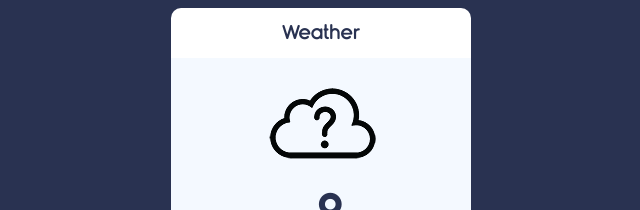
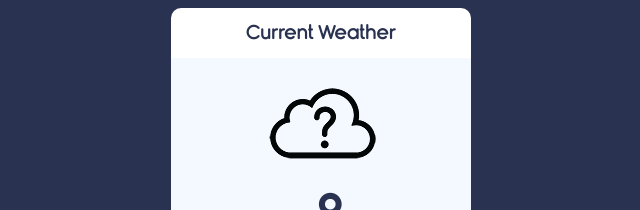
Before and after one commit to PatrickStarliper/weather, a plain HTML site: page index.html in a window 1280 px wide. Shown: the top 210 px of the page, 319-959 px from the left. Drawn offline with Linux system fonts and the light colour scheme.

Commit message:
Update index.html

```diff
--- a/index.html
+++ b/index.html
@@ -10,7 +10,7 @@
 
     <div class="container">
         <div class="app-title">
-            <p>Weather</p>
+            <p>Current Weather</p>
         </div>
         <div class="notification"> </div>
         <div class="weather-container">
```
